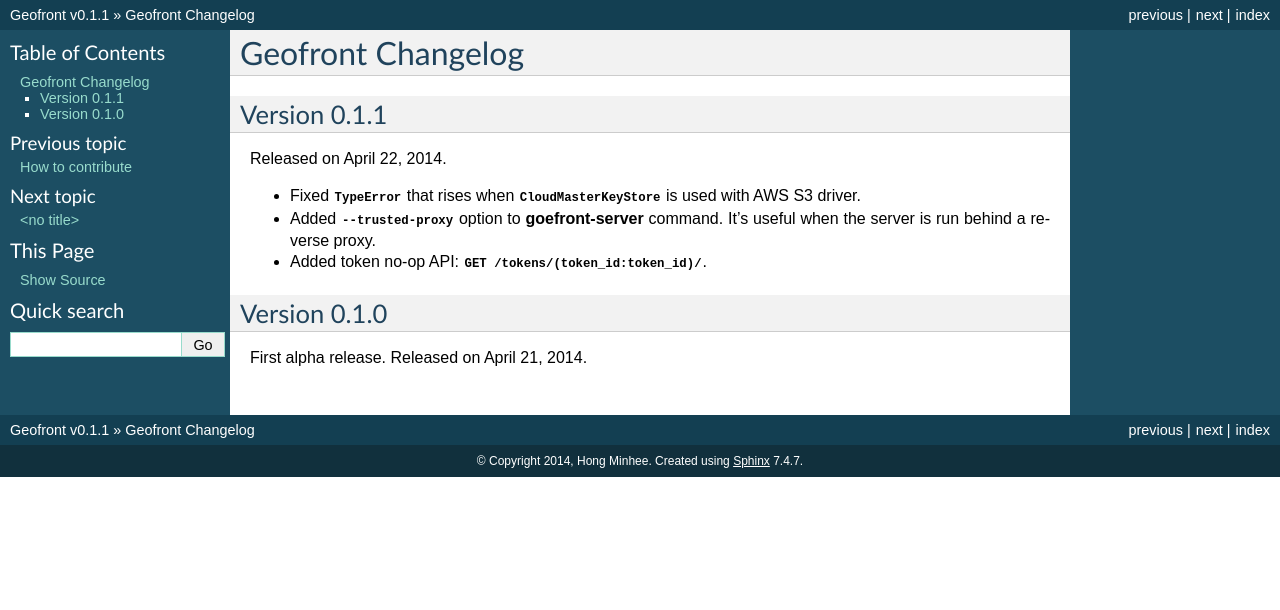
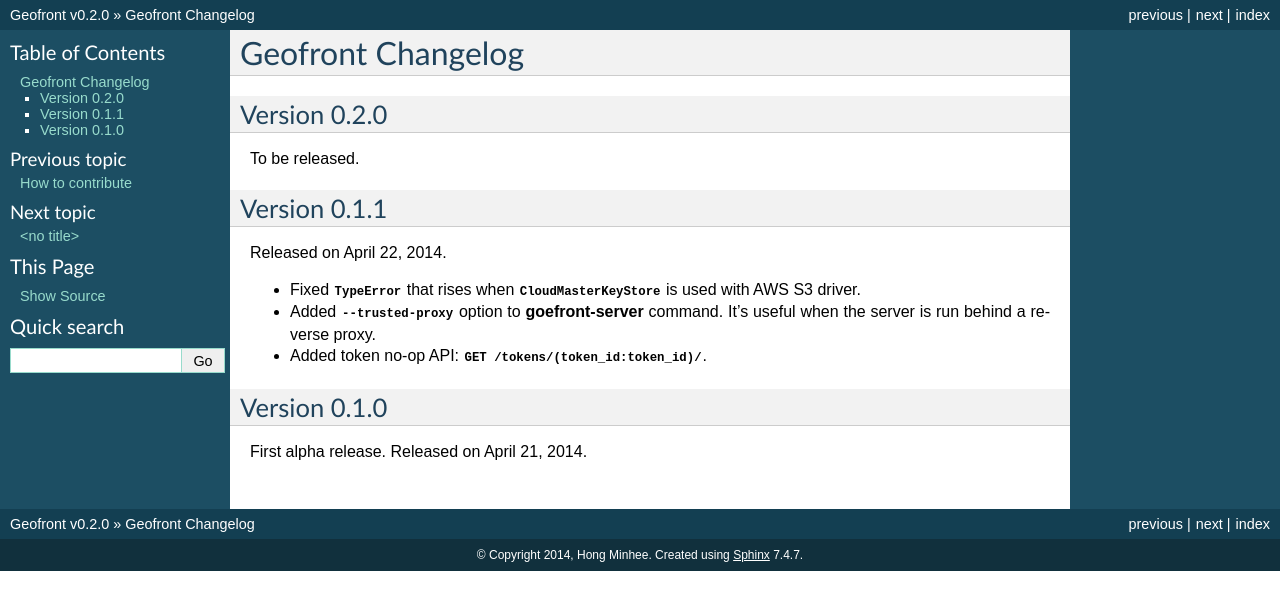
Before and after one commit to geofront-auth/geofront, a Sphinx documentation site: the page built from docs/changes.rst, in a window 1280 px wide. Shown: the top 610 px of the page. Built offline with Sphinx 7.4.7, drawn with Linux system fonts in a browser that asks for light colours; pages that are not in the unit, such as notebooks, are missing from menus.

Commit message:
Version bump

```diff
--- a/docs/changes.rst
+++ b/docs/changes.rst
@@ -1,5 +1,11 @@
 Geofront Changelog
 ==================
+
+Version 0.2.0
+-------------
+
+To be released.
+
 
 Version 0.1.1
 -------------
--- a/geofront/version.py
+++ b/geofront/version.py
@@ -4,7 +4,7 @@
 """
 
 #: (:class:`tuple`) The triple of version numbers e.g. ``(1, 2, 3)``.
-VERSION_INFO = (0, 1, 1)
+VERSION_INFO = (0, 2, 0)
 
 #: (:class:`str`) The version string e.g. ``'1.2.3'``.
 VERSION = '{}.{}.{}'.format(*VERSION_INFO)
```
